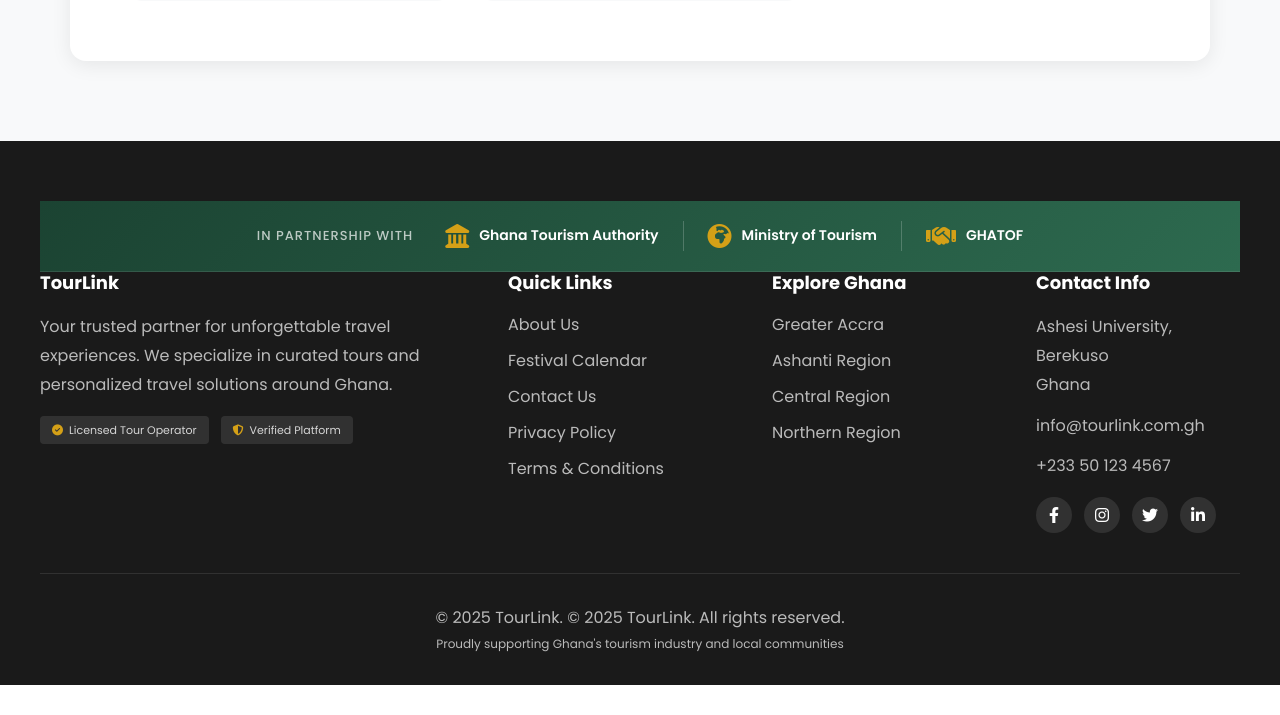
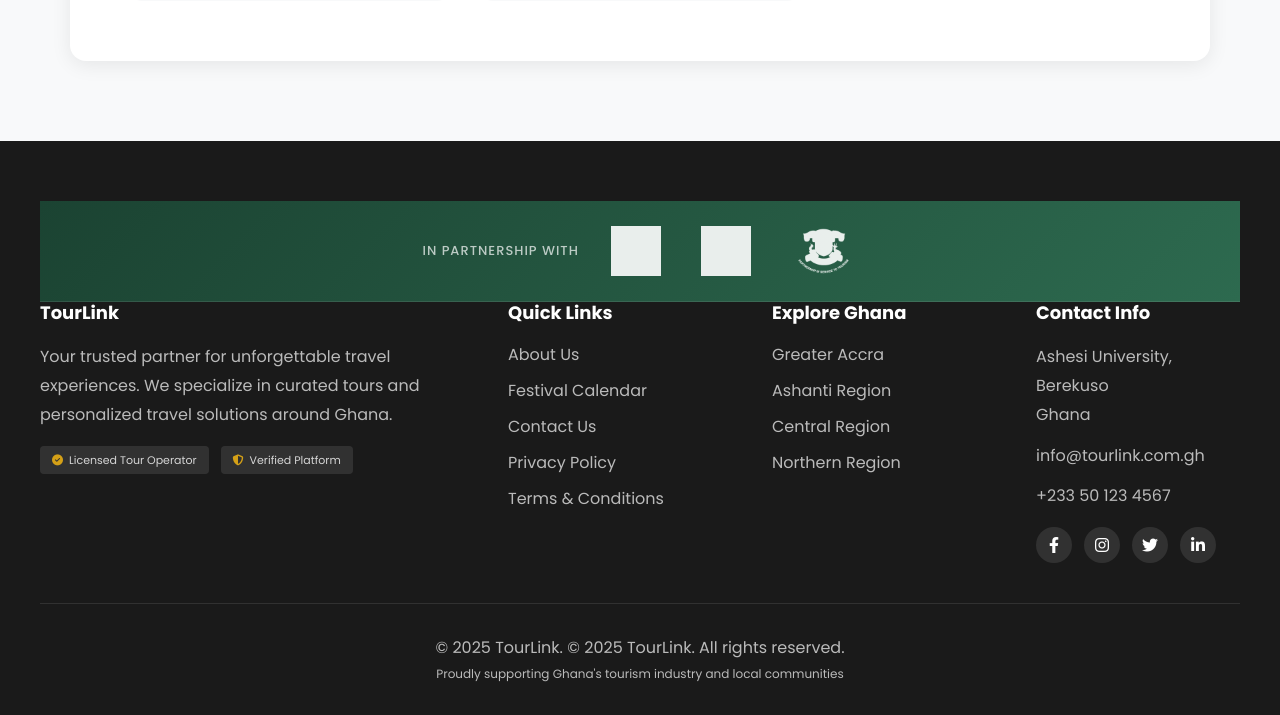
Before and after one commit to princesscheryl/TourLink, a PHP site: page /view/about.php in a window 1280 px wide. Shown: the part 2330-3045 px from the top of the page. Before the commit the page ends 3015 px from the top, so only its background shows below. Run offline with PHP 8.4, Linux system fonts and the light colour scheme.

Commit message:
added images, logos and included partners on the index

```diff
--- a/includes/footer.php
+++ b/includes/footer.php
@@ -24,19 +24,14 @@
         <div class="partners-container">
             <span class="partner-label">In Partnership With</span>
             <div class="partner-logos">
-                <div class="partner-item">
-                    <i class="fas fa-landmark"></i>
-                    <span>Ghana Tourism Authority</span>
+                <div class="partner-logo-item">
+                    <img src="<?php echo $base_path; ?>assets/images/partners/gta-logo.png" alt="Ghana Tourism Authority" onerror="this.style.display='none'">
                 </div>
-                <div class="partner-divider"></div>
-                <div class="partner-item">
-                    <i class="fas fa-globe-africa"></i>
-                    <span>Ministry of Tourism</span>
+                <div class="partner-logo-item">
+                    <img src="<?php echo $base_path; ?>assets/images/partners/ministry-tourism-logo.png" alt="Ministry of Tourism" onerror="this.style.display='none'">
                 </div>
-                <div class="partner-divider"></div>
-                <div class="partner-item">
-                    <i class="fas fa-handshake"></i>
-                    <span>GHATOF</span>
+                <div class="partner-logo-item">
+                    <img src="<?php echo $base_path; ?>assets/images/partners/ghatof-logo.png" alt="GHATOF" onerror="this.style.display='none'">
                 </div>
             </div>
         </div>
@@ -117,29 +112,32 @@
     .partner-logos {
         display: flex;
         align-items: center;
-        gap: 24px;
+        gap: 40px;
         flex-wrap: wrap;
         justify-content: center;
     }
 
-    .partner-item {
+    .partner-logo-item {
         display: flex;
         align-items: center;
-        gap: 10px;
-        color: white;
-        font-size: 14px;
-        font-weight: 600;
+        justify-content: center;
+        height: 60px;
     }
 
-    .partner-item i {
-        font-size: 24px;
-        color: #d4a017;
+    .partner-logo-item img {
+        max-height: 50px;
+        max-width: 150px;
+        height: auto;
+        width: auto;
+        object-fit: contain;
+        filter: brightness(0) invert(1);
+        opacity: 0.9;
+        transition: all 0.3s;
     }
 
-    .partner-divider {
-        width: 1px;
-        height: 30px;
-        background: rgba(255,255,255,0.2);
+    .partner-logo-item img:hover {
+        opacity: 1;
+        transform: scale(1.05);
     }
 
     .footer-certifications {
@@ -195,25 +193,22 @@
     }
 
     @media (max-width: 768px) {
+        .footer-partners {
+            padding: 20px 20px;
+        }
+
         .partners-container {
             flex-direction: column;
-            gap: 16px;
+            gap: 20px;
         }
 
         .partner-logos {
-            gap: 16px;
+            gap: 24px;
         }
 
-        .partner-divider {
-            display: none;
-        }
-
-        .partner-item {
-            font-size: 12px;
-        }
-
-        .partner-item i {
-            font-size: 20px;
+        .partner-logo-item img {
+            max-height: 40px;
+            max-width: 120px;
         }
     }
 </style>
```
Also changed, not shown: assets/images/IMAGE_GUIDE.md (added, +156 -0 lines), index_tourlink.php (+23 -9 lines), assets/images/experiences/cooking-class.jpg (added), assets/images/experiences/drumming-dance.jpg (added), assets/images/experiences/fishing-village.jpg (added), assets/images/experiences/kente-weaving.jpg (added), assets/images/partners/ghatof-logo.png (added), assets/images/partners/gta-logo.png (added), assets/images/partners/ministry-tourism-logo.png (added), assets/images/providers/akosua-mensah.jpg (added), assets/images/providers/kwadwo-asante.jpg (added), assets/images/providers/yaw-boateng.jpg (added).
